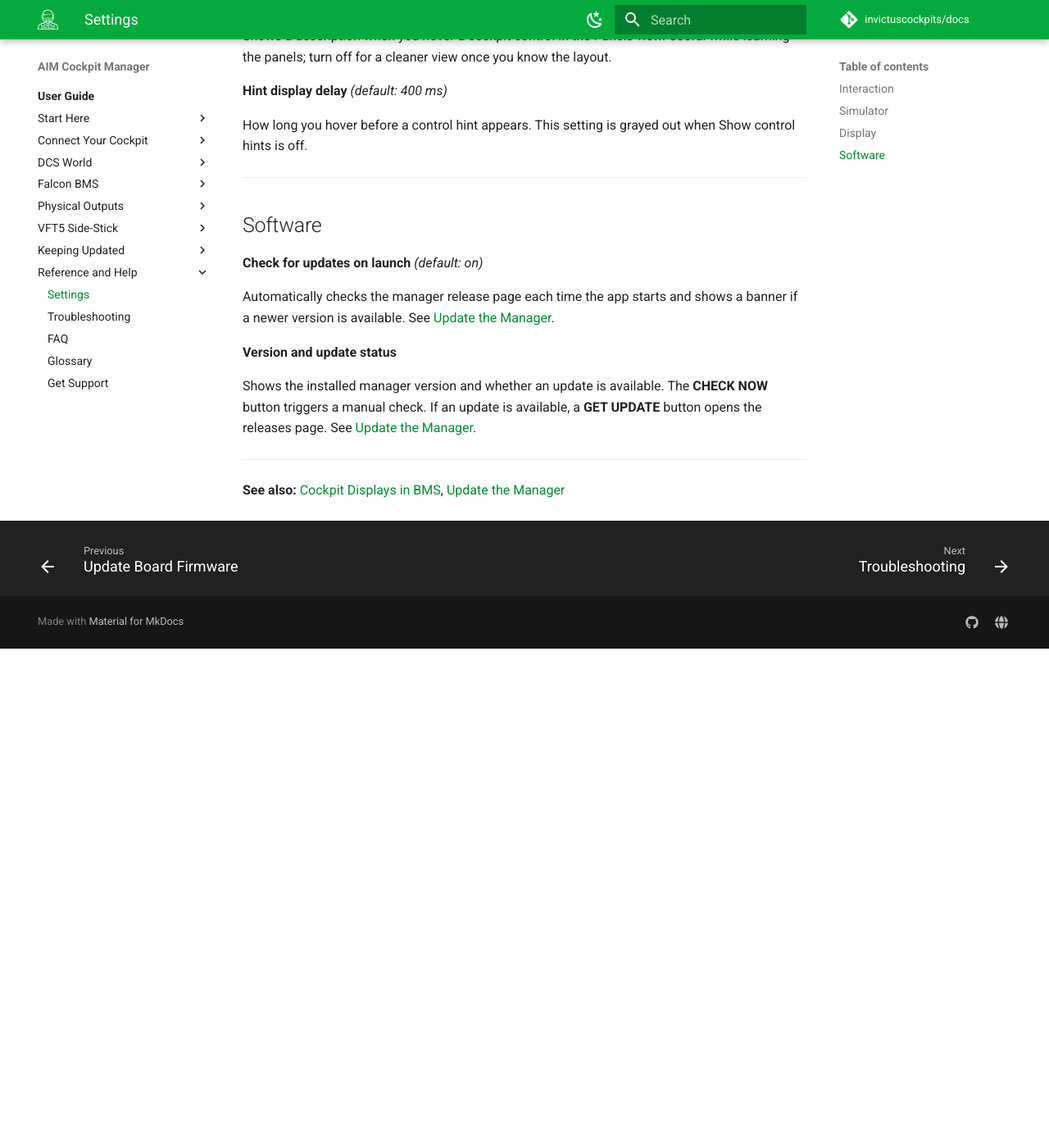
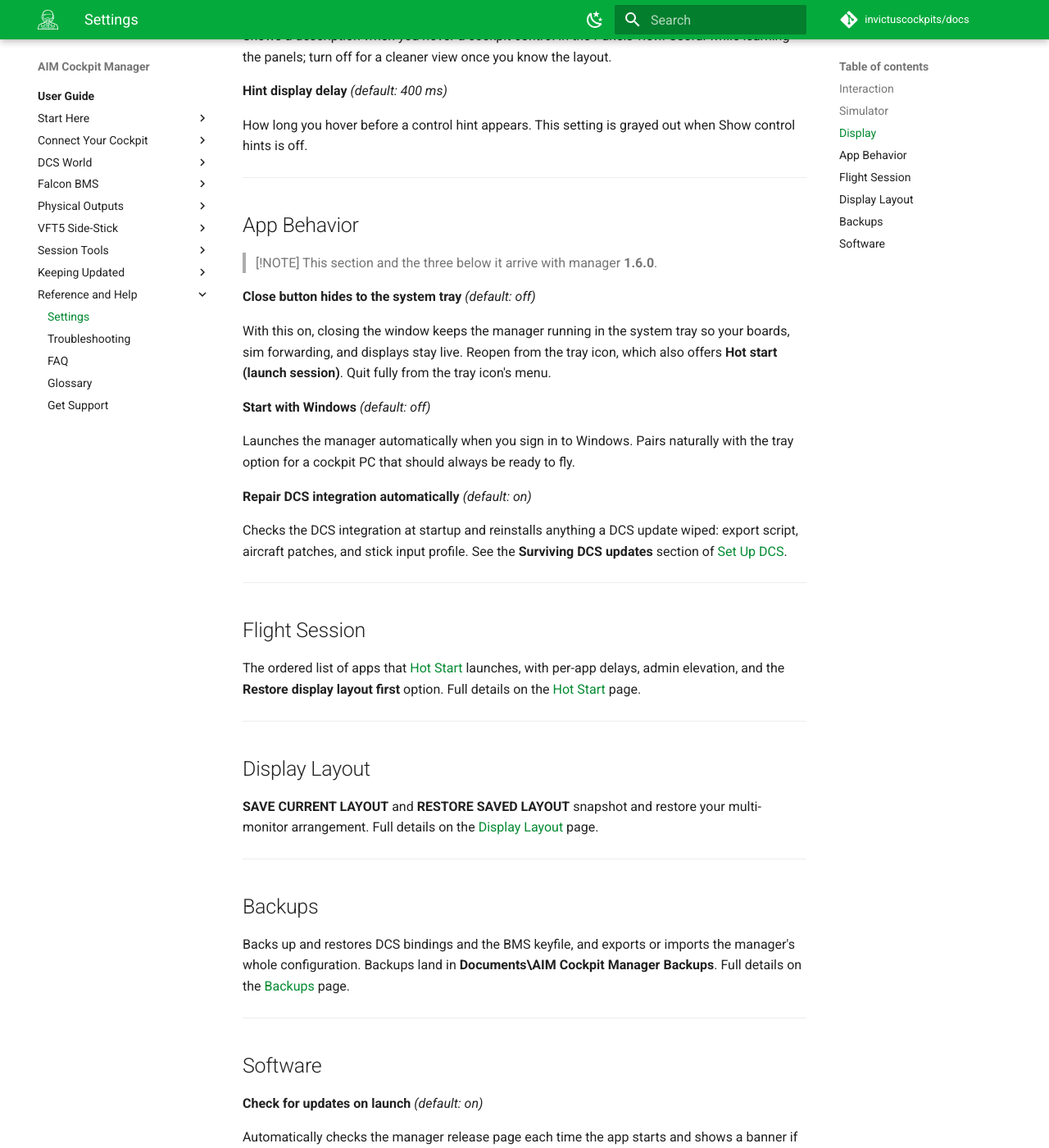
Before and after one commit to invictuscockpits/docs, an MkDocs documentation site: the page built from docs/cockpit-manager/user-guide/settings.md, in a window 1280 px wide and 1400 px high, scrolled down 2320 px. Shown: the whole window at 82% size. Built offline with MkDocs 1.6.1 and Material for MkDocs 9.7.7, drawn with Linux system fonts in a browser that asks for light colours; comment, search, counter and statistics services are not loaded; before the commit the page ends 3111 px from its top, so only the background shows below that.

Commit message:
Document 1.6.0 features: Hot Start, Network Health, Backups, Display Layout, right-click switch fixes, DCS auto-repair

```diff
--- a/docs/cockpit-manager/user-guide/settings.md
+++ b/docs/cockpit-manager/user-guide/settings.md
@@ -66,6 +66,43 @@ How long you hover before a control hint appears. This setting is grayed out whe
 
 ---
 
+## App Behavior
+
+> [!NOTE]
+> This section and the three below it arrive with manager **1.6.0**.
+
+**Close button hides to the system tray** *(default: off)*
+
+With this on, closing the window keeps the manager running in the system tray so your boards, sim forwarding, and displays stay live. Reopen from the tray icon, which also offers **Hot start (launch session)**. Quit fully from the tray icon's menu.
+
+**Start with Windows** *(default: off)*
+
+Launches the manager automatically when you sign in to Windows. Pairs naturally with the tray option for a cockpit PC that should always be ready to fly.
+
+**Repair DCS integration automatically** *(default: on)*
+
+Checks the DCS integration at startup and reinstalls anything a DCS update wiped: export script, aircraft patches, and stick input profile. See the **Surviving DCS updates** section of [Set Up DCS](set-up-dcs.md).
+
+---
+
+## Flight Session
+
+The ordered list of apps that [Hot Start](hot-start.md) launches, with per-app delays, admin elevation, and the **Restore display layout first** option. Full details on the [Hot Start](hot-start.md) page.
+
+---
+
+## Display Layout
+
+**SAVE CURRENT LAYOUT** and **RESTORE SAVED LAYOUT** snapshot and restore your multi-monitor arrangement. Full details on the [Display Layout](display-layout.md) page.
+
+---
+
+## Backups
+
+Backs up and restores DCS bindings and the BMS keyfile, and exports or imports the manager's whole configuration. Backups land in **Documents\AIM Cockpit Manager Backups**. Full details on the [Backups](backups.md) page.
+
+---
+
 ## Software
 
 **Check for updates on launch** *(default: on)*
--- a/mkdocs.yml
+++ b/mkdocs.yml
@@ -63,6 +63,7 @@ nav:
               - Install the Manager: cockpit-manager/user-guide/install-the-manager.md
           - Connect Your Cockpit:
               - Set Up the Cockpit Network: cockpit-manager/user-guide/set-up-the-cockpit-network.md
+              - Network Health: cockpit-manager/user-guide/network-health.md
               - Add Your First Board: cockpit-manager/user-guide/add-your-first-board.md
               - Assign Controls to Pins: cockpit-manager/user-guide/assign-controls-to-pins.md
               - Test and Calibrate: cockpit-manager/user-guide/test-and-calibrate.md
@@ -80,6 +81,10 @@ nav:
               - Indicator and Caution Lights: cockpit-manager/user-guide/indicator-and-caution-lights.md
           - VFT5 Side-Stick:
               - VFT5 Side-Stick: cockpit-manager/user-guide/vft5-side-stick.md
+          - Session Tools:
+              - Hot Start: cockpit-manager/user-guide/hot-start.md
+              - Display Layout: cockpit-manager/user-guide/display-layout.md
+              - Backups: cockpit-manager/user-guide/backups.md
           - Keeping Updated:
               - Update the Manager: cockpit-manager/user-guide/update-the-manager.md
               - Update Board Firmware: cockpit-manager/user-guide/update-board-firmware.md
```
Also changed, not shown: docs/cockpit-manager/user-guide/backups.md (added, +33 -0 lines), docs/cockpit-manager/user-guide/display-layout.md (added, +26 -0 lines), docs/cockpit-manager/user-guide/hot-start.md (added, +38 -0 lines), docs/cockpit-manager/user-guide/network-health.md (added, +40 -0 lines), docs/cockpit-manager/user-guide/set-up-dcs.md (+8 -0 lines), docs/cockpit-manager/user-guide/test-and-calibrate.md (+8 -0 lines), docs/cockpit-manager/user-guide/troubleshooting.md (+11 -0 lines).
